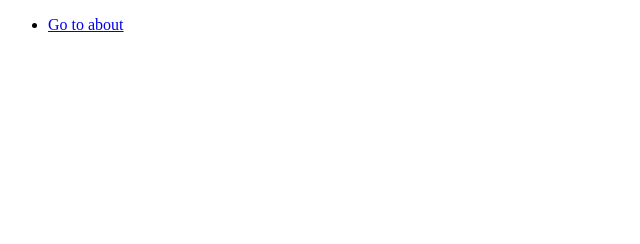
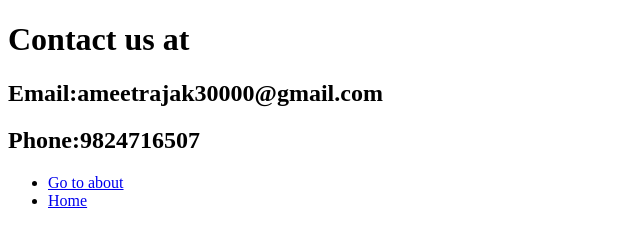
Before and after one commit to AmitRzk77/website, a plain HTML site: page contact.html in a window 1280 px wide. Shown: the whole page, without its empty margins (0-640 px from the left). Drawn offline with Linux system fonts and the light colour scheme.

Commit message:
countinue

```diff
--- a/contact.html
+++ b/contact.html
@@ -8,8 +8,12 @@
   </head>
 
   <body>
+    <h1>Contact us at</h1>
+    <h2>Email:ameetrajak30000@gmail.com</h2>
+    <h2>Phone:9824716507</h2>
     <ul>
       <li><a href="/about.html"> Go to about</a></li>
+      <li><a href="/index.html"> Home</a></li>
     </ul>
   </body>
 </html>
```
